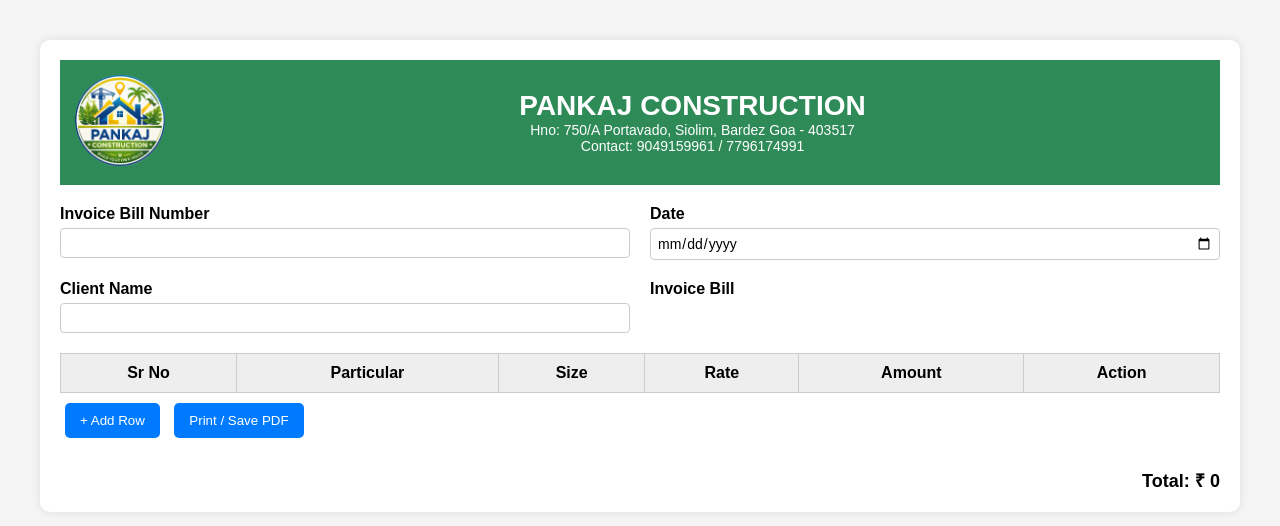
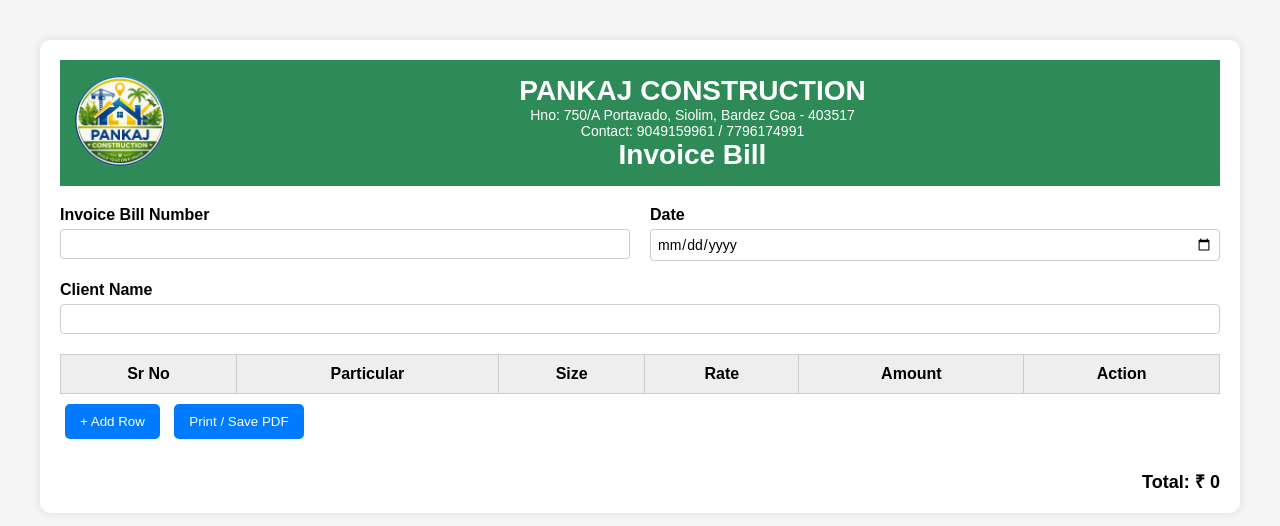
Before and after one commit to MayuriGodgeri/invoice_bill, a plain HTML site: page index.html in a window 1280 px wide. Drawn offline with Linux system fonts and the light colour scheme.

Commit message:
Update index.html

```diff
--- a/index.html
+++ b/index.html
@@ -203,6 +203,7 @@ page-break-inside:auto;
 <h1>PANKAJ CONSTRUCTION</h1>
 <div>Hno: 750/A Portavado, Siolim, Bardez Goa - 403517</div>
 <div>Contact: 9049159961 / 7796174991</div>
+<h1>Invoice Bill</h1>
 </div>
 
 </div>
@@ -232,10 +233,6 @@ page-break-inside:auto;
 <label>Client Name</label>
 <input type="text">
 <span class="print-text"></span>
-</div>
-
-<div>
-<label>Invoice Bill</label>
 </div>
 
 </div>
```
